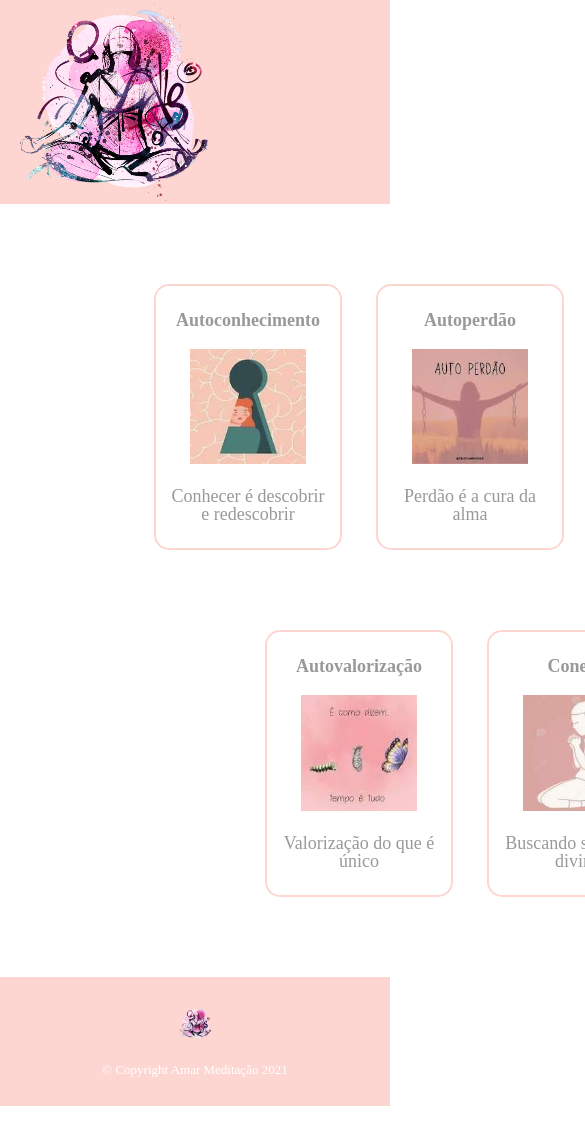
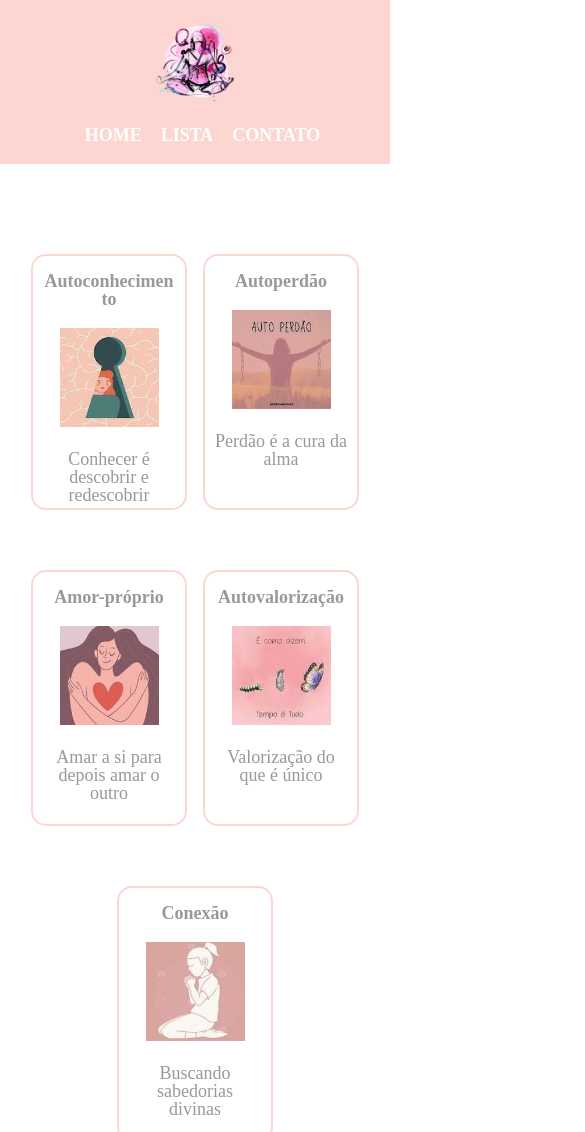
Before and after one commit to viviandhj/certificard, a plain HTML site: page meditacao/meditacoes.html in a window 390 px wide. Shown: the top 1132 px of the page, 585 px wide, since content can reach past the window. Before the commit the page ends 1106 px from the top, so only its background shows below. Drawn offline with Linux system fonts and the light colour scheme.

Commit message:
Responsive

```diff
--- a/meditacao/meditacoes.html
+++ b/meditacao/meditacoes.html
@@ -2,6 +2,7 @@
 <html lang="pt-br">
     <head>
         <meta charset="UTF-8">
+        <meta name="viewport" content="width=device-width">
         <link rel="stylesheet" href="reset.css">
         <link rel="stylesheet" href="style.css">
         <title>Tipos de Meditações</title>
@@ -39,10 +40,6 @@
                         <img src="amor-proprio.jpeg">
                         <p class="meditacao-descricao">Amar a si para depois amar o outro</p>
                     </li>
-                </ul>
-            </div>
-            <div class="caixa2">
-                <ul  class="meditacoes">
                     <li>
                         <h2>Autovalorização</h2>
                         <img src="autovalorizacao.jpeg">
--- a/meditacao/style-home.css
+++ b/meditacao/style-home.css
@@ -139,3 +139,37 @@ footer img {
     font-size: 13px;
     margin: 20px 0 0;
 }
+
+@media screen and (max-width: 480px) {
+
+    body h1 {
+        font-size: 36px;
+    }
+
+    nav {
+        position: relative;
+        top: 0;
+        right: 0;
+        margin: 20px;
+    }
+
+    .caixa {
+        width: 100%;
+        text-align: center;
+    }
+
+    main h2 {
+        font-size: 28px;
+    }
+
+    main h3 {
+        font-size: 24px;
+    }
+
+    .text-description {
+        margin: 35px 10px;
+    }
+
+    .sq-midle ul {
+        padding: 10px 20%;
+}
--- a/meditacao/style.css
+++ b/meditacao/style.css
@@ -10,7 +10,7 @@ header {
 
 .header-img {
     width: 20%;
-    margin: 0 20px;
+    margin: 10px 20px;
 }
 
 nav {
@@ -40,18 +40,11 @@ nav a:hover {
 .caixa1 {
     width: 940px;
     margin: 0  auto;
-    padding: 80px 0 0 0;
+    padding: 60px 0 60px 0;
     color: #999999;
     align-items: center;
 }
 
-.caixa2 {
-    width: 940px;
-    margin: 0  auto;
-    padding: 80px 0;
-    color: #999999;
-
-}
 
 ul {
     text-align: center;
@@ -61,9 +54,10 @@ ul {
 .meditacoes li {
     display: inline-block;
     text-align: center;
-    width: 20%;
+    width: 22%;
+    height: 300px;
     vertical-align: top;
-    margin: 0 15px;
+    margin: 30px 15px;
     padding: 25px 15px;
     box-sizing: border-box;
     border: 2px solid #fdd6d2;
@@ -286,3 +280,78 @@ li {
 .task.done .content {
     text-decoration: line-through;
 }
+
+@media screen and (max-width: 480px) {
+
+    .header-img {
+        margin: 20px 0 0 0;
+    }
+
+    nav {
+        position: relative;
+        top: 0;
+        right: 0;
+        padding: 20px;
+    }
+
+    .caixa {
+        width: 100%;
+        text-align: center;
+    }
+
+    main {
+        width: 100%;
+    }
+
+    .caixa1 {
+        width: 100%;
+    }
+
+    .meditacoes li {
+        display: inline-block;
+        text-align: center;
+        width: 40%;
+        height: 256px;
+        vertical-align: top;
+        margin: 30px 6px;
+        padding: 16px 10px;
+        box-sizing: border-box;
+        border: 2px solid #fdd6d2;
+        border-radius: 15px;
+    }
+
+    .meditacoes h2 {
+        word-break: break-word;
+    }
+
+
+    /* Lista */
+
+    .meditation-list {
+        margin: 176px 16px;
+    }
+
+    .input-text {
+        margin: 0 0 20px;
+    }
+
+    /* Contato */
+
+    form {
+        margin: 40px 20px;
+    }
+
+    .input-padrao {
+        width: 80%;
+    }
+
+    table {
+        margin: 20px 20px 40px;
+    }
+
+    .enviar {
+        width: 33%;
+    }
+
+
+}
```
Also changed, not shown: meditacao/contato.html (+1 -0 lines), meditacao/index.html (+2 -1 lines), meditacao/lista.html (+3 -0 lines), meditacao/listaDeMeditacoes.js (+23 -26 lines), 1 other file. Lines whose indentation alone changed are shown as unchanged.
